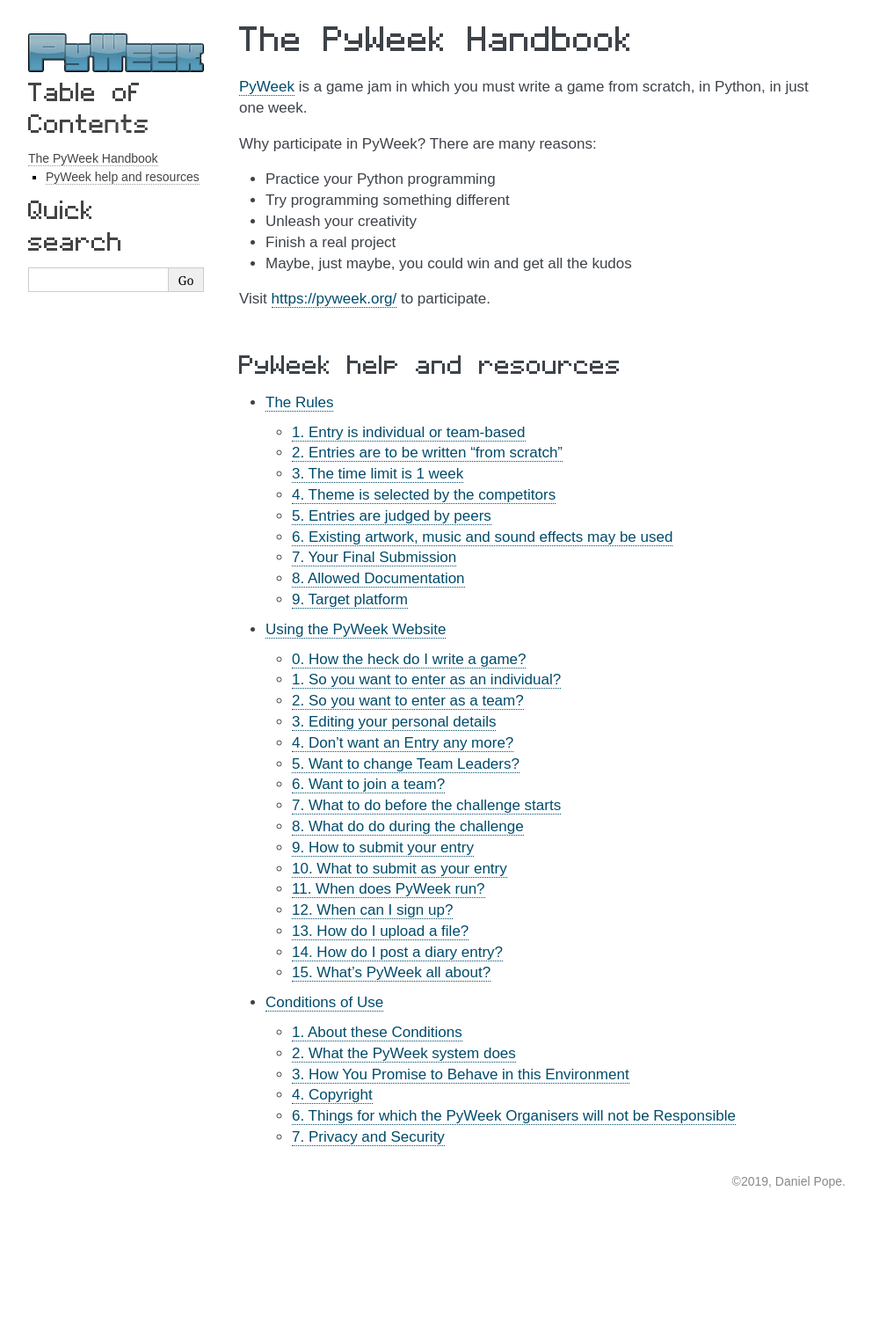
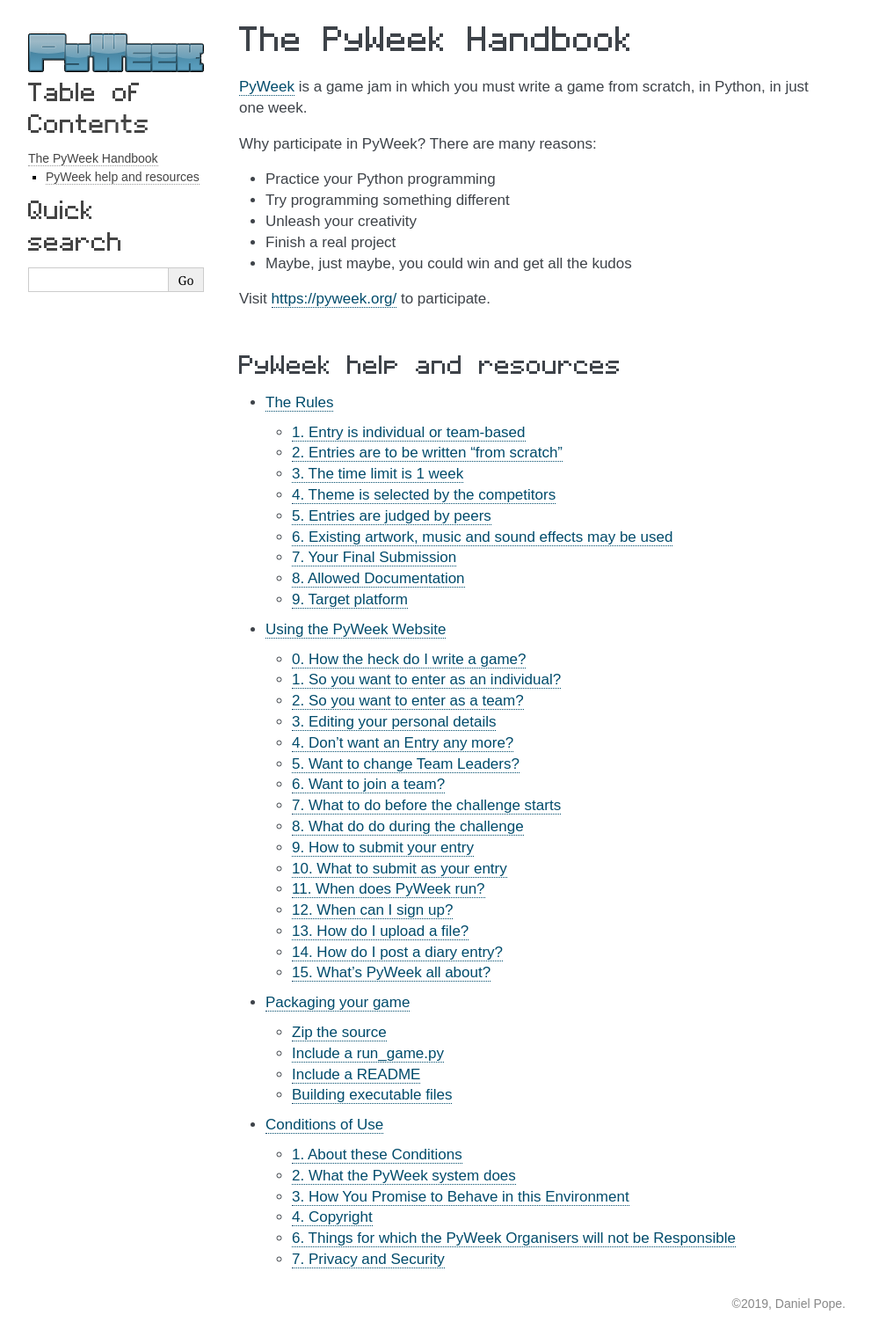
Before and after one commit to pyweekorg/docs, a Sphinx documentation site: the page built from docs/index.rst, in a window 1280 px wide. Shown: the whole page at 88% size, without its empty margins (148-1140 px from the left). Built offline with Sphinx 7.4.7, drawn with Linux system fonts in a browser that asks for light colours; before the commit the page ends 1381 px from its top, so only the background shows below that; some of the changed lines change nothing that is shown.

Commit message:
Add docs on packaging games

```diff
--- a/docs/index.rst
+++ b/docs/index.rst
@@ -25,4 +25,5 @@
 
     rules
     help
+    packaging
     conditions
--- /dev/null
+++ b/docs/packaging.rst
@@ -0,0 +1,114 @@
+===================
+Packaging your game
+===================
+
+When creating a game for PyWeek, you will want to be sure that it can be played
+by the most people possible.
+
+Below are some tips that you should follow.
+
+
+Zip the source
+--------------
+
+According to :ref:`rule 7 <final-submission>`, your game must include all
+source code.
+
+This is the first thing you should do. Packaging a game for various platforms
+(eg. using PyInstaller) is entirely optional - including the source is not.
+
+It is recommended to create a ZIP file that contains your source code. ZIP
+files can be read on almost all operating systems with standard software.
+
+
+.. tip::
+
+    Check that your game runs from the ZIP file you create. A common mistake
+    is to fail to include some file that your game depends on!
+
+
+Each ZIP file should contain a top-level directory, named after your game. If
+you are using version numbers for your game, the top level directory should
+also have the same name.
+
+So if my game is *Camel Breeder*, I might create a ZIP file called
+``Camel-Breeder-1.0.zip``, containing a directory ``Camel-Breeder-1.0``.
+
+.. caution::
+
+    Don't create a `Zip bomb`_, which creates many files in the directory
+    where you unzip it.
+
+
+.. _`Zip bomb`: https://en.wikipedia.org/wiki/Zip_bomb
+
+
+Include a run_game.py
+---------------------
+
+Something that has become a convention in PyWeek is to have a file in your game
+source called ``run_game.py``, which runs your game.
+
+This makes it easy for people to see how to run your game, no matter how you
+decide to structure the code for your game.
+
+
+.. tip::
+
+    Your Python code may not be compatible with older (or newer) Python
+    interpreters. But the judges may not guess correctly which interpreter
+    version they should use to run your game.
+
+    A good tip is to make sure your ``run_game.py`` exits quickly with an
+    informative error if people are using the wrong Python interpreter.
+
+    Put this code at the top of ``run_game.py`` (replace ``(3, 7)`` with the
+    version you actually require)::
+
+        import sys
+
+        # The major, minor version numbers your require
+        MIN_VER = (3, 7)
+
+        if sys.version_info[:2] < MIN_VER:
+            sys.exit(
+                "This game requires Python {}.{}.".format(*MIN_VER)
+            )
+
+    (Note that this file must be compatible with all old syntax. The above
+    code is compatible with Python 2.6 and later.)
+
+
+Include a README
+----------------
+
+Include a ``README`` file in all your packages. This is the perfect place to
+explain:
+
+* What dependencies your game requires to run
+* How to build and run your game
+* The controls
+* What there is to see in the game
+* Copyright attributions (eg. CC-BY resources you have used)
+
+
+
+Building executable files
+-------------------------
+
+Once you have created and uploaded a source distribution, you can, if you wish,
+try creating an executable so that people will be able to run your game without
+having a Python interpreter installed.
+
+The recommended tool for doing this, for all platforms, is PyInstaller_. The
+full manual for PyInstaller is here__.
+
+Older tools, such as cx_freeze_, py2exe_ and py2app, are not recommended. These
+each target only one operating system, and seem to be unmaintained (as of
+2019).
+
+
+.. _PyInstaller: https://www.pyinstaller.org/
+.. __: https://pyinstaller.readthedocs.io/en/stable/
+.. _cx_freeze: https://cx-freeze.readthedocs.io/en/latest/index.html
+.. _py2exe: http://www.py2exe.org/
```
